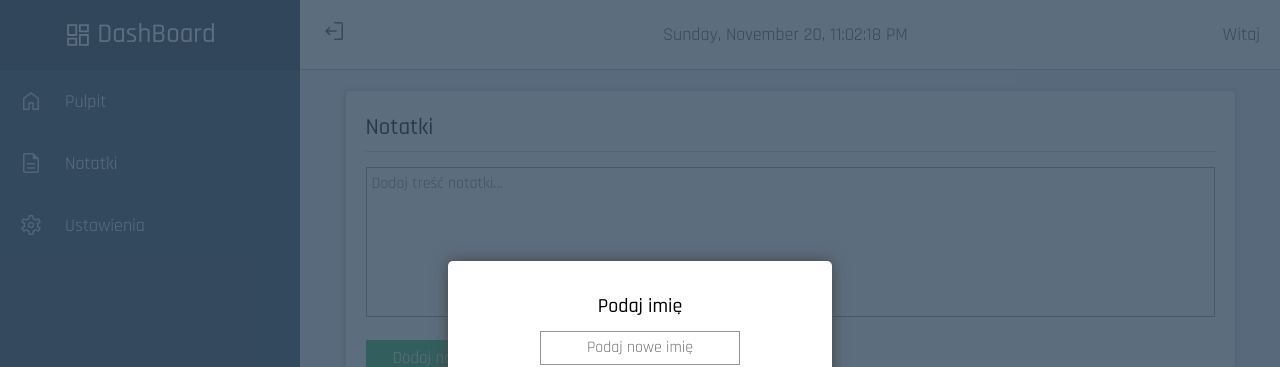
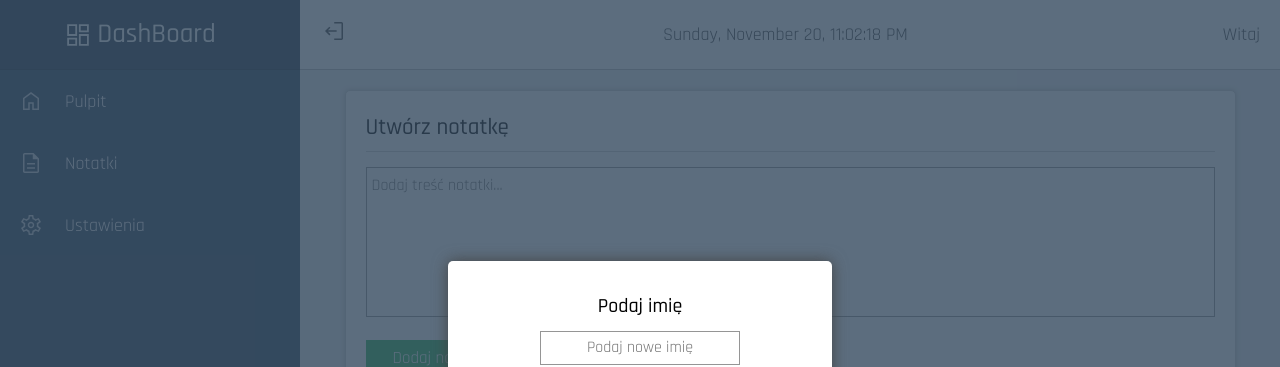
Before and after one commit to Maciej86/dashboard, a React (Create React App) app: page /dashboard/notes in a window 1280 px wide. Shown: the top 367 px of the page. Built offline with nearby package versions, Linux system fonts and the light colour scheme.

Commit message:
Changes to the textarea

```diff
--- a/src/features/Notes/index.tsx
+++ b/src/features/Notes/index.tsx
@@ -57,8 +57,9 @@ export const Notes = () => {
     <WrapperNotes>
       <Tile>
         <form onSubmit={onSubmitNotes}>
-          <TileTitle>Notatki</TileTitle>
+          <TileTitle>Utwórz notatkę</TileTitle>
           <TextArea
+            maxLength={1500}
             ref={textNotes}
             placeholder="Dodaj treść notatki..."
           ></TextArea>
--- a/src/features/Notes/styled.ts
+++ b/src/features/Notes/styled.ts
@@ -14,6 +14,7 @@ export const TextArea = styled.textarea`
   padding: 7px 5px;
   border: 1px solid ${({ theme }) => theme.color.borderInput};
   font-size: 16px;
+  line-height: 1.4;
   resize: none;
 
   &:hover,
```
